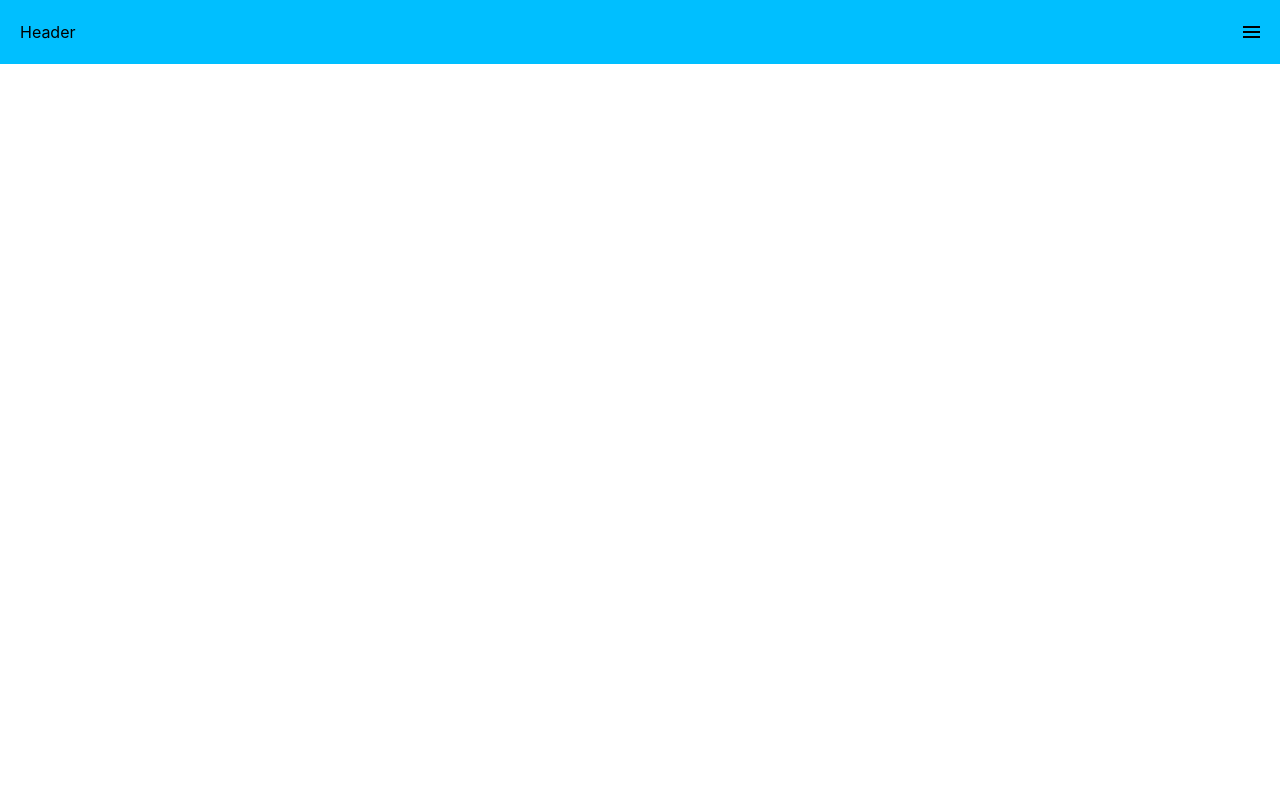
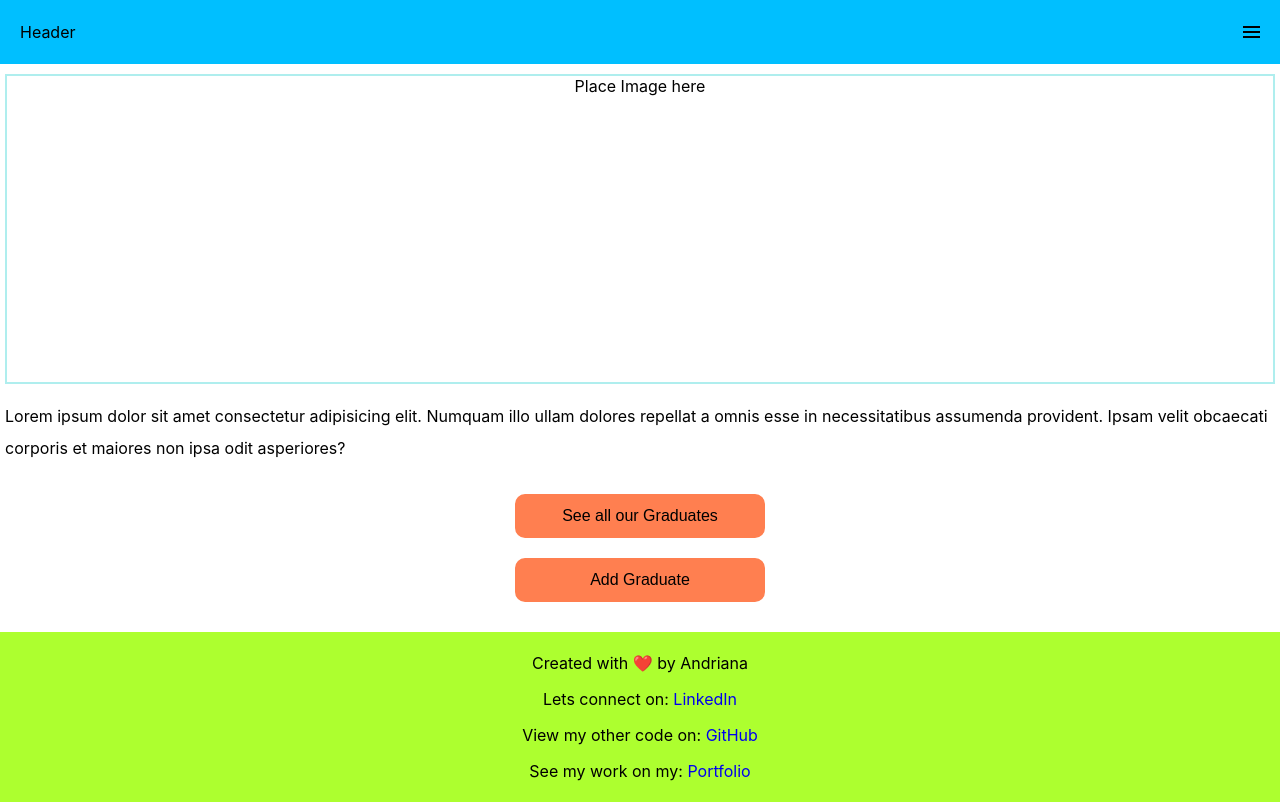
Before and after one commit to AndrianaOS/graduates-page, a React (Create React App) app: page / in a window 1280 px wide. Built offline with nearby package versions, Linux system fonts and the light colour scheme.

Commit message:
Landing page and footer component added
Landing page and footer component added into app.js to be able to view progress so far

```diff
--- a/src/App.js
+++ b/src/App.js
@@ -1,10 +1,14 @@
 import "./App.css";
+import Footer from "./components/Footer/Footer";
 import Header from "./components/Header/Header";
+import LandingPage from "./pages/LandingPage/LandingPage";
 
 function App() {
   return (
     <div className="App">
       <Header />
+      <LandingPage />
+      <Footer/>
     </div>
   );
 }
```
